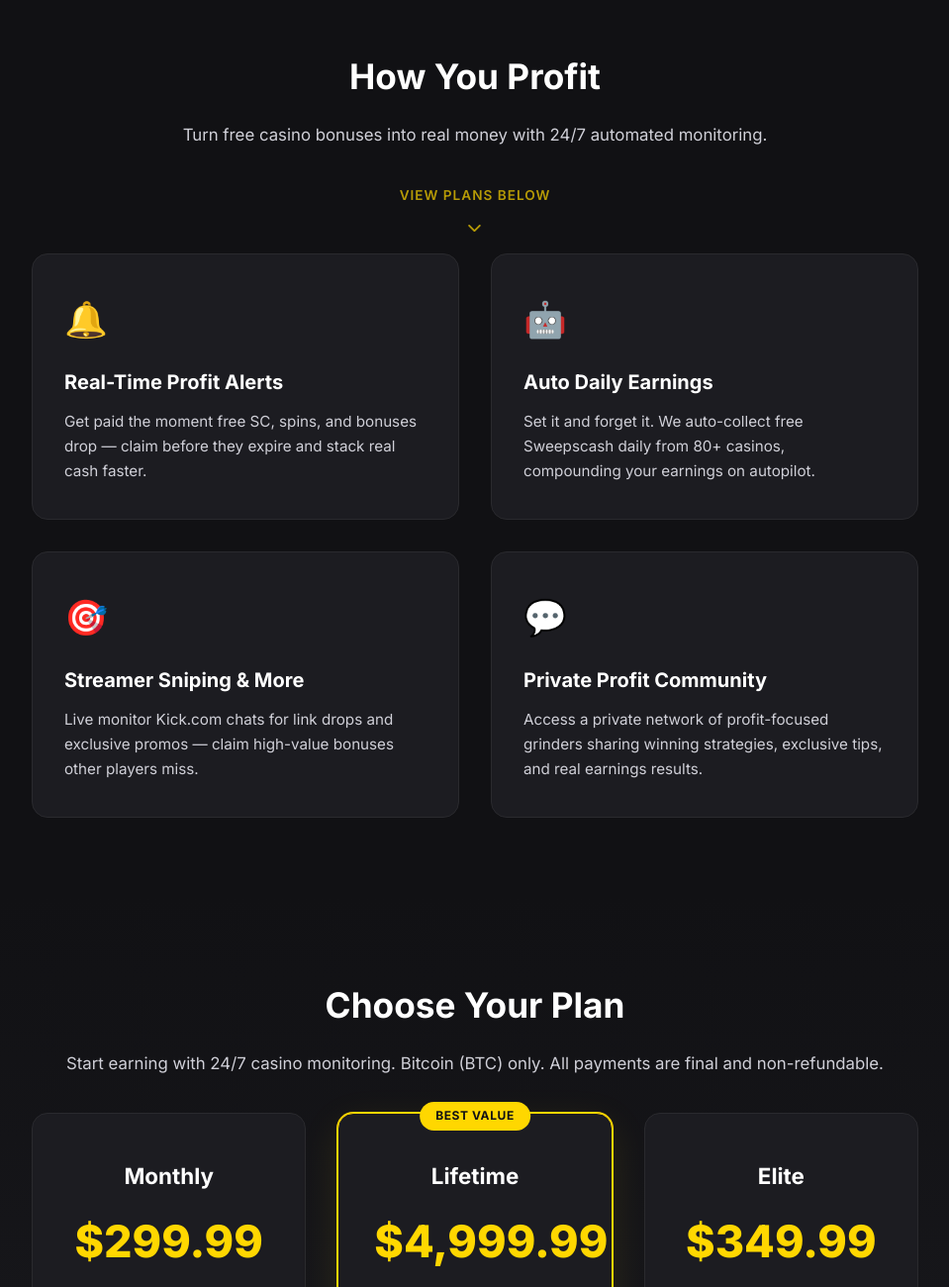
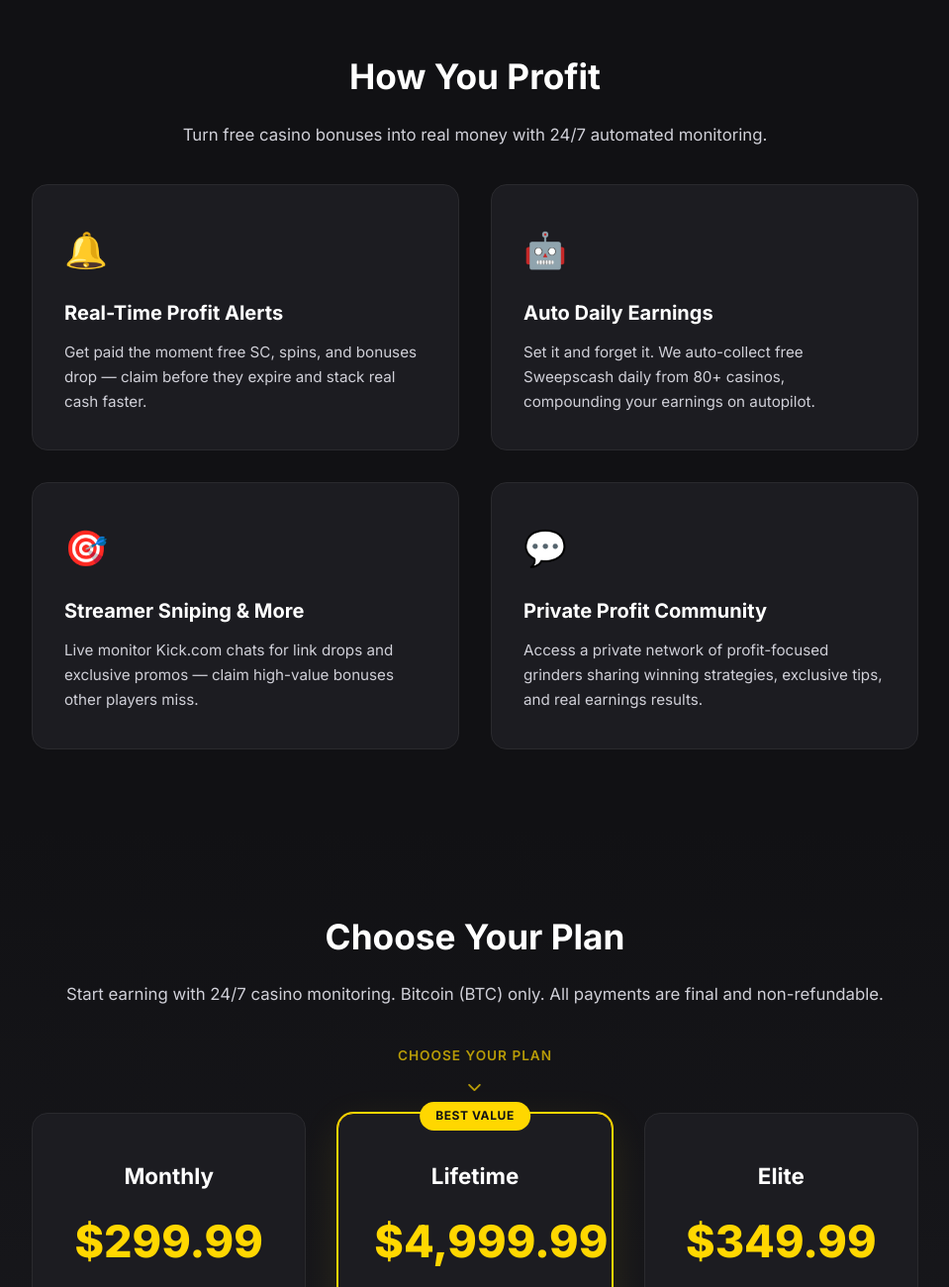
Before and after one commit to glowrius/casino-bonus-monitor, a plain HTML site: page docs/index.html in a window 1280 px wide. Shown: the part 832-2132 px from the top of the page at 99% size, without its empty margins (160-1119 px from the left). Drawn offline with Linux system fonts and the light colour scheme.

Commit message:
Move View Plans Below to pricing section

```diff
--- a/docs/index.html
+++ b/docs/index.html
@@ -650,10 +650,6 @@
   <div class="container">
     <h2>How You Profit</h2>
     <p>Turn free casino bonuses into real money with 24/7 automated monitoring.</p>
-    <div class="section-scroll-hint">
-      <span>View Plans Below</span>
-      <i class="fas fa-chevron-down"></i>
-    </div>
     <div class="benefits-grid">
       <div class="benefit-card fade-in">
         <div class="icon">🔔</div>
@@ -684,6 +680,10 @@
   <div class="container">
     <h2>Choose Your Plan</h2>
     <p>Start earning with 24/7 casino monitoring. Bitcoin (BTC) only. All payments are final and non-refundable.</p>
+    <div class="section-scroll-hint">
+      <span>Choose Your Plan</span>
+      <i class="fas fa-chevron-down"></i>
+    </div>
     <div class="pricing-grid">
       <!-- Monthly -->
       <div class="pricing-card fade-in">
```
